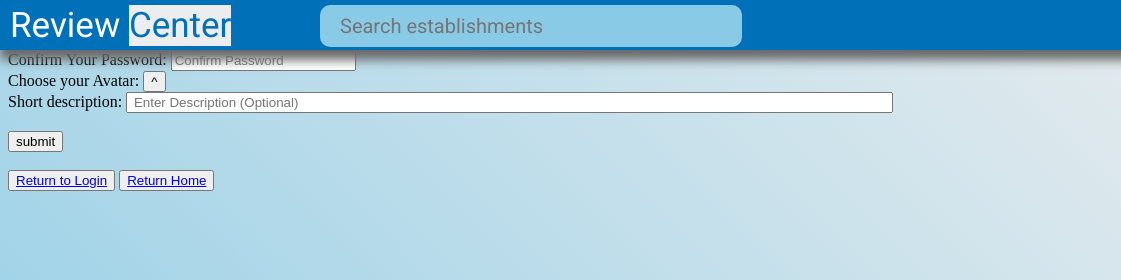
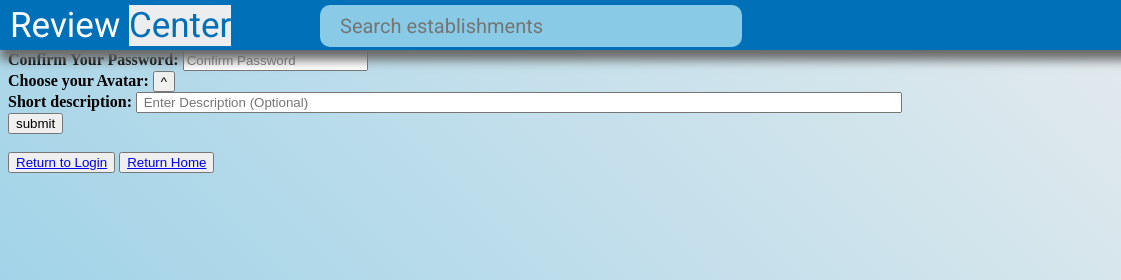
Before and after one commit to Sanzai-X/TEST-MCO, a plain HTML site: page MCO/phase 1/register.html in a window 1280 px wide. Shown: the top 280 px of the page, 0-1121 px from the left. Drawn offline with Linux system fonts and the light colour scheme.

Commit message:
Add files via upload

```diff
--- a/MCO/phase 1/register.html
+++ b/MCO/phase 1/register.html
@@ -18,16 +18,26 @@
             <div class="login-container">
                 <div>
                     <form name="registerForm">
-                        <label id="userName">Enter Your Username: </label>
-                        <input type="text" placeholder="Enter Username" id="getuserName" required/><br />
-                        <label id="password">Enter Your Password: </label>
-                        <input type="text" placeholder="Enter Password" id="getuserPassword" required/><br />
-                        <label id="confirmpassword">Confirm Your Password: </label>
-                        <input type="text" placeholder="Confirm Password" id="getconfirmPassword" required/><br />
-                        <label id="userAvatar">Choose your Avatar: </label>
-                        <button type="button" id="myButton">^</button><br />
-                        <label id="userDesc">Short description: </label>
-                        <input type="text" placeholder=" Enter Description (Optional)" id="getuserDesc" style="width: 60%;"><br /><br />
+                        <div class="padding-bottom">
+                            <label id="userName"><b>Enter Your Username:</b> </label>
+                            <input type="text" placeholder="Enter Username" id="getuserName" required/><br />
+                        </div>
+                        <div class="padding-bottom">
+                            <label id="password"><b>Enter Your Password:</b> </label>
+                            <input type="text" placeholder="Enter Password" id="getuserPassword" required/><br />
+                        </div>
+                        <div class="padding-bottom">
+                            <label id="confirmpassword"><b>Confirm Your Password:</b> </label>
+                            <input type="text" placeholder="Confirm Password" id="getconfirmPassword" required/><br />
+                        </div>
+                        <div class="padding-bottom">
+                            <label id="userAvatar"><b>Choose your Avatar:</b></label>
+                            <button type="button" id="myButton">^</button><br />
+                        </div>
+                        <div class="padding-bottom">
+                            <label id="userDesc"><b>Short description: </b></label>
+                            <input type="text" placeholder=" Enter Description (Optional)" id="getuserDesc" style="width: 60%;"><br />
+                        </div>
                         <button type="button" id="myButton">submit</button><br /><br />
 
                     </form>
```
Also changed, not shown: MCO/phase 1/login.html (+10 -6 lines).
